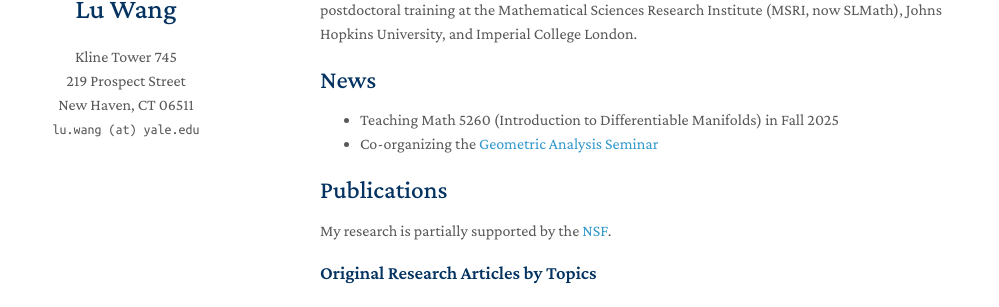
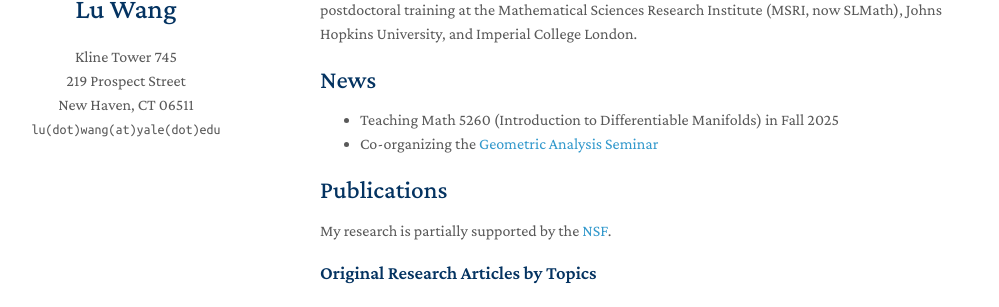
Before and after one commit to drwanglu/drwanglu.github.io, a Jekyll site: the page built from index.md, in a window 1280 px wide. Shown: the part 251-558 px from the top of the page, without its empty margins (150-1149 px from the left). Built offline with Jekyll 4.4.1, drawn with Linux system fonts in a browser that asks for light colours; a style sheet for code colours, icons or effects is not loaded; our own code applies the rules of GitHub Pages for plain Markdown files.

Commit message:
Update _config.yml

```diff
--- a/_config.yml
+++ b/_config.yml
@@ -1,7 +1,7 @@
 # Basic Information
 title: Lu Wang
 affiliation: Kline Tower 745 <br> 219 Prospect Street <br> New Haven, CT 06511
-email: lu.wang (at) yale.edu
+email: lu(dot)wang(at)yale(dot)edu
 
 # Search Engine Optimization (SEO)
 # The following information is used to improve the website traffic from search engines, e.g., Google.
```
